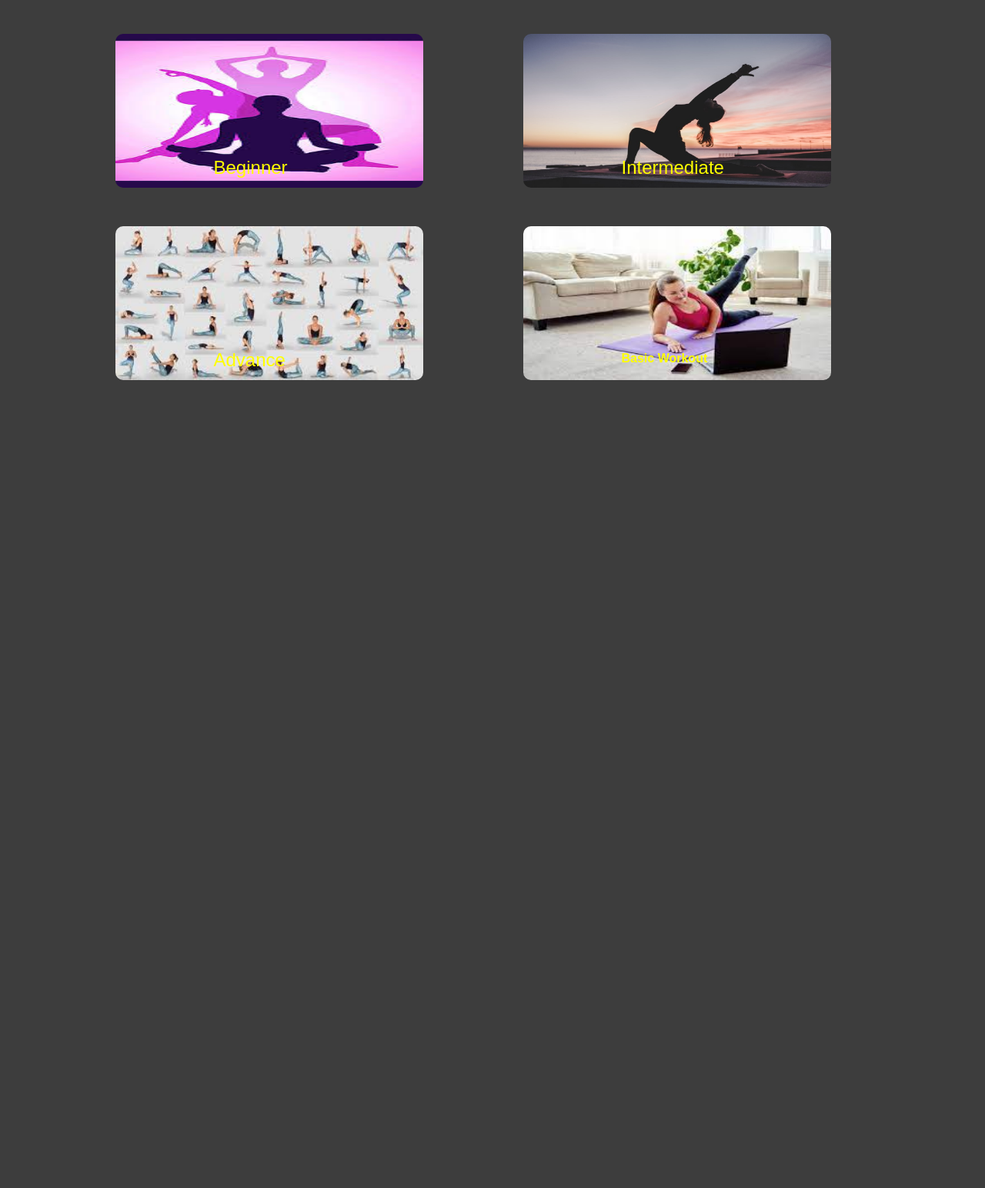
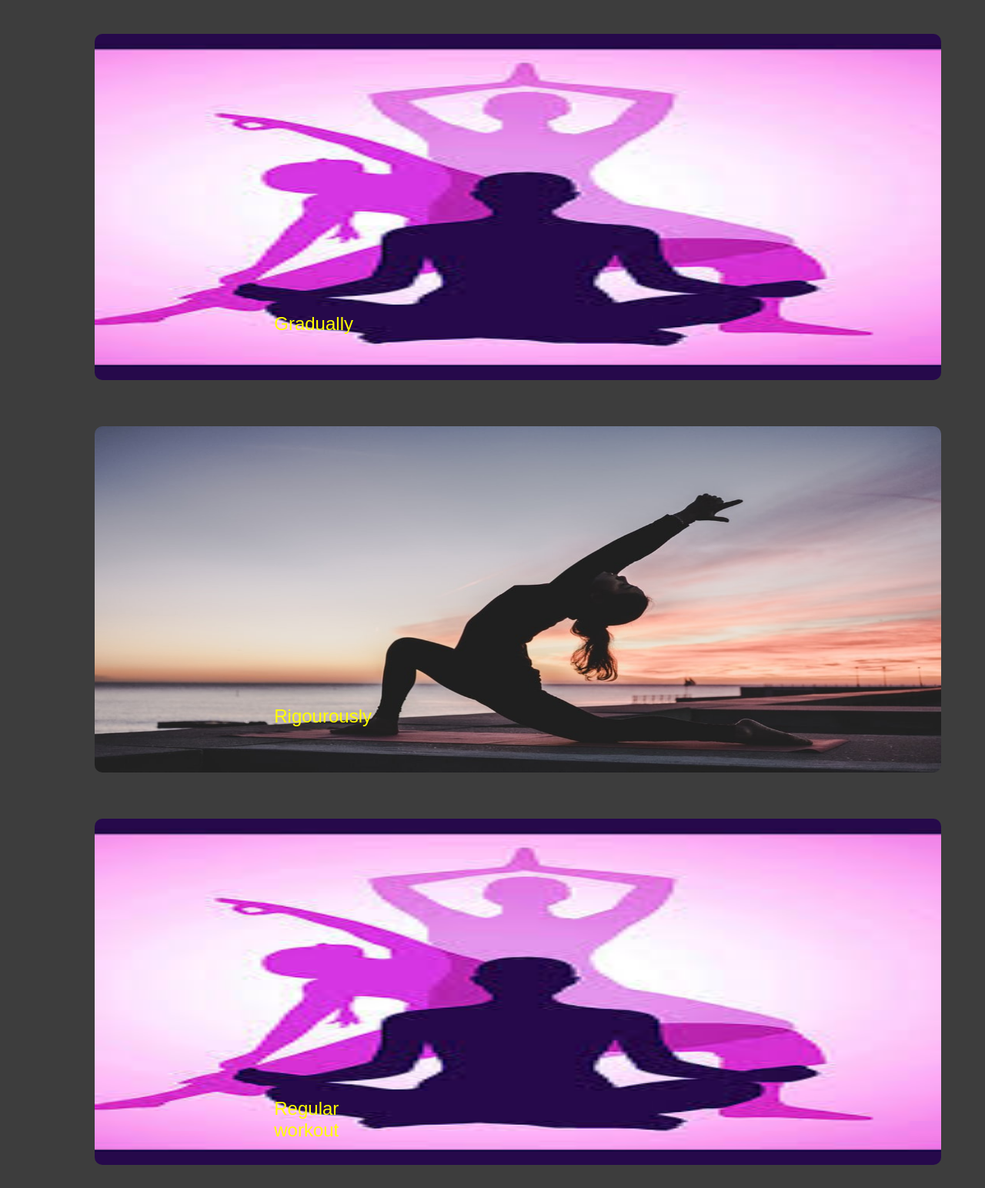
Before and after one commit to ShubhK26/Fit-n-Fine, a PHP site: page /Templates/Home.html in a window 1280 px wide. Shown: the part 56-1600 px from the top of the page at 77% size. Before the commit the page ends 550 px from the top, so only its background shows below. Run offline with PHP 8.4, Linux system fonts and the light colour scheme.

Commit message:
edited home page

```diff
--- a/Index.html
+++ b/Index.html
@@ -2,7 +2,7 @@
 
 <head>
   <meta name="viewport" content="width=device-width, initial-scale=1">
-  <link rel="stylesheet" href="Style/css.css" />
+  <link rel="stylesheet" href="../Fitness/Style/css.css">
 	<link rel="icon" href="../Assets/logo/logo.jpg">
   <link rel="stylesheet" href="https://maxcdn.bootstrapcdn.com/bootstrap/4.5.2/css/bootstrap.min.css">
   <script src="https://ajax.googleapis.com/ajax/libs/jquery/3.5.1/jquery.min.js"></script>
--- a/Style/css.css
+++ b/Style/css.css
@@ -38,8 +38,8 @@
   height: 600px;
 }
 .imagee{
-  width: 690px;
-  height: 600px;
+  width: 780px;
+  height: 650px;
   filter: brightness(80%);
 }
 .slidecontainer {
@@ -48,8 +48,9 @@
   margin-top: 100px;
 }
 .homesetting{
-  margin-top: 100px;
+  margin-top: 70px;
   height: auto;
+  margin-right: 1000px;
 }
 .slider {
   -webkit-appearance: none;
@@ -100,27 +101,19 @@
 
 
 #i11{
-  height: 200px;
-  width: 400px;
+  height: 450px;
+  width: 1100px;
   border-radius: 10px;
 }
 
-.row{
-  margin-left: 50px;
-  margin-right: 0px;
-  margin-bottom: 10px;
-  margin-top: 50px;
-}
-
-
-.homesetting{
-  background-color:#3D3D3D;
+.banner-card{
+  padding: 30px;
 }
 
 .banner-text{
   position: absolute;
   top: 75%;
-  left: 25%;
+  left: 215%;
   color: yellow;
   padding: 10px;
 
--- a/Templates/Home.html
+++ b/Templates/Home.html
@@ -11,7 +11,7 @@
     <script src="https://cdnjs.cloudflare.com/ajax/libs/popper.js/1.16.0/umd/popper.min.js"></script>
     <script src="https://maxcdn.bootstrapcdn.com/bootstrap/4.5.2/js/bootstrap.min.js"></script>
     <script src="../Style/java.js"></script>
-    <link rel="stylesheet" href="/Fit-n-Fine/Style/css.css">
+    <link rel="stylesheet" href="../Style/css.css">
     <title>Fit-n-Fine</title>
 </head>
 
@@ -39,9 +39,8 @@
     </nav>
 
 
-    <section class="homesetting">
+<!--<section class="homesetting">
         <div class="container">
-            <div class="row">
                 <div class="col-lg-6 col-md-8 col-sm-10 col-10 d-block m-auto" style="float: left;">
                     <div class="banner-card">
                         <img id="i11"
@@ -64,9 +63,7 @@
                         </div>
                     </div>
                 </div>
-            </div>
 
-            <div class="row">
                 <div class=" col-lg-6 col-md-8 col-sm-10 col-10 d-block m-auto" style="float: left;">
                     <div class="banner-card">
                         <img id="i11"
@@ -89,8 +86,54 @@
                         </div>
                     </div>
                 </div>
+        </div>
+    </section>-->
+
+    <section class="homesetting">
+        <div class="container">
+                <div class="col-lg-6 col-md-8 col-sm-10 col-10 d-block m-auto">
+                    <div class="banner-card">
+                        <a href="workout.html">
+                        <img id="i11"
+                            src="../Assets/Workout/wrk1.jpg">
+                        </a>
+                        <div class="banner-text">
+                            <b>
+                                <h4 id="key">Gradually</h4>
+                            </b>
+                        </div>
+                    </div>
+                </div>
+                <div class=" col-lg-6 col-md-8 col-sm-10 col-10 d-block m-auto">
+                    <div class="banner-card">
+                        <a href="workout.html">
+                        <img id="i11"
+                            src="../Assets/Workout/wrk2.jpg">
+                        </a>
+                        <div class="banner-text">
+                            <b>
+                                <h4>Rigourously</h4>
+                            </b>
+                        </div>
+                    </div>
+                </div>
+                <div class="col-lg-6 col-md-8 col-sm-10 col-10 d-block m-auto">
+                    <div class="banner-card">
+                        <a href="workout.html">
+                        <img id="i11"
+                            src="../Assets/Workout/wrk1.jpg">
+                        </a>
+                        <div class="banner-text">
+                            <b>
+                                <h4 id="key">Regular workout</h4>
+                            </b>
+                        </div>
+                    </div>
+                </div>
             </div>
         </div>
-    </section>
+
+
+
 </body>
 </html>
```
